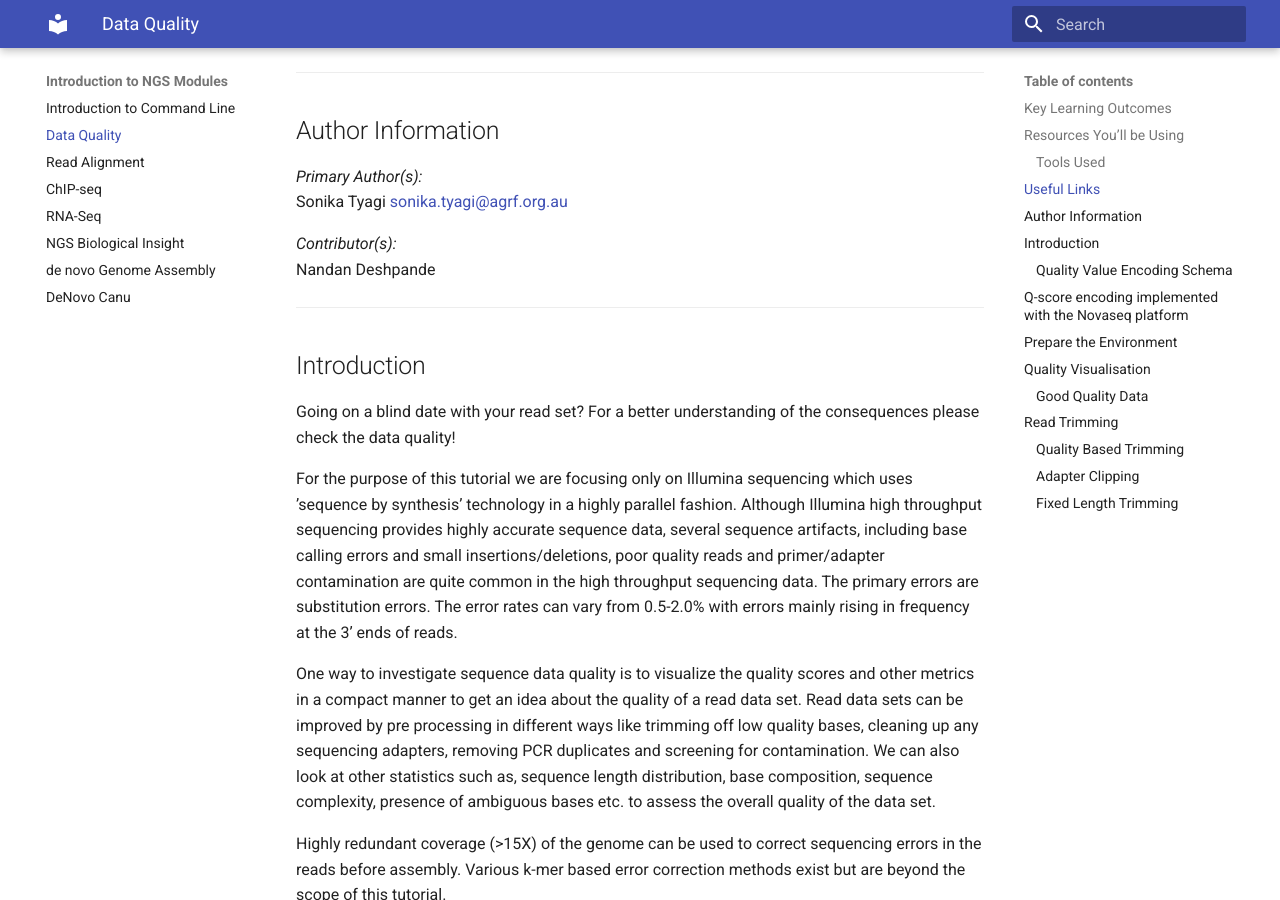
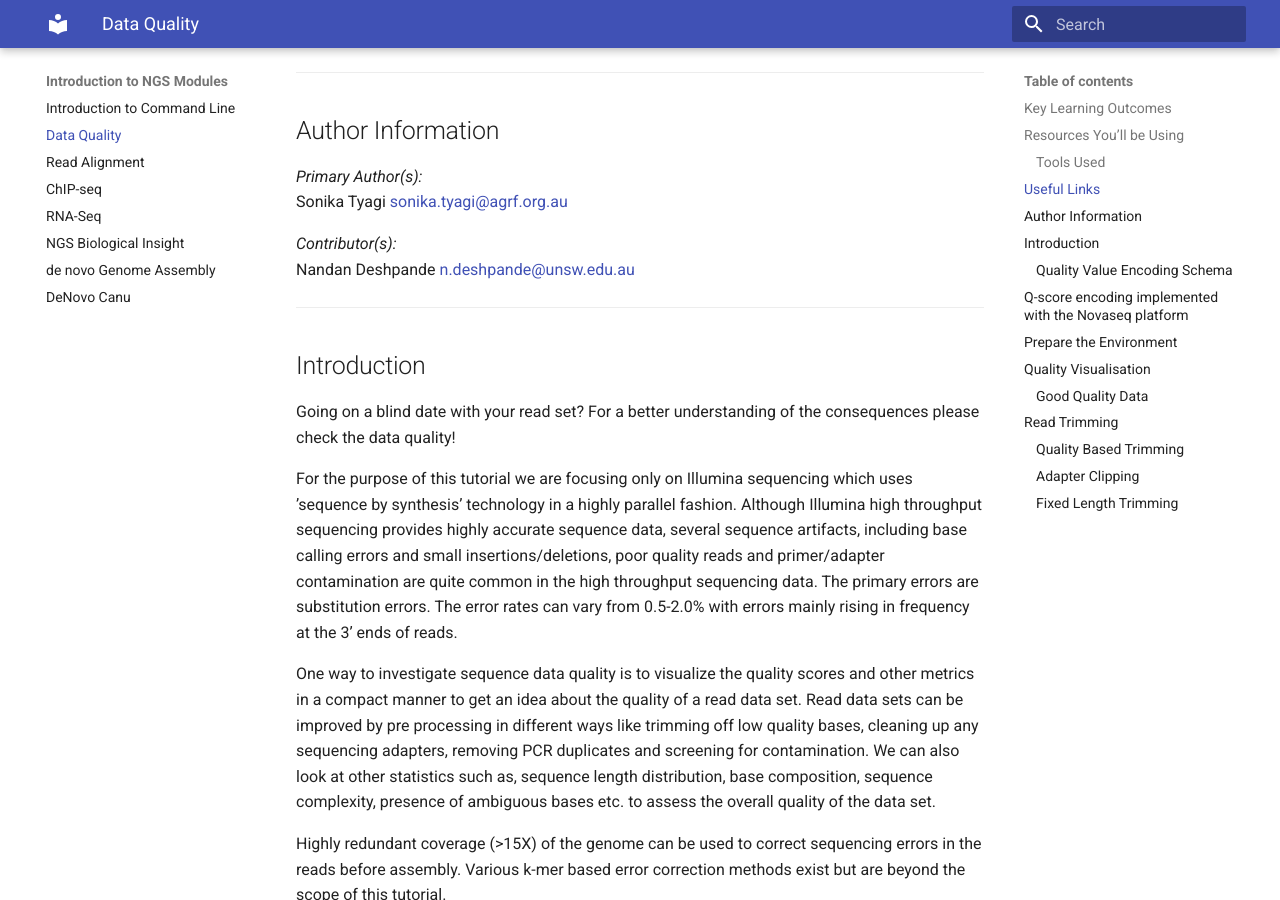
Before and after one commit to tsonika/intro-ngs-manuals, an MkDocs documentation site: the page built from docs/modules/btp-module-ngs-qc/ngs-qc.md, in a window 1280 px wide and 900 px high, scrolled down 847 px. Built offline with MkDocs 1.6.1 and Material for MkDocs 9.7.7, drawn with Linux system fonts in a browser that asks for light colours; old or Windows-style settings are respelled for this version of MkDocs; some of the changed lines change nothing that is shown.

Commit message:
Questions are fixed

```diff
--- a/docs/modules/btp-module-ngs-qc/ngs-qc.md
+++ b/docs/modules/btp-module-ngs-qc/ngs-qc.md
@@ -38,7 +38,7 @@
 Sonika Tyagi sonika.tyagi@agrf.org.au
 
 *Contributor(s):*
-Nandan Deshpande
+Nandan Deshpande n.deshpande@unsw.edu.au
 ***
 
 Introduction
@@ -231,13 +231,13 @@
 !!! hint ""
     ??? "**Hint**"
         look at the ’per base sequence quality plot’
-!!! sucess ""
+!!! success ""
     ???"** Answer**"
         Yes. Quality scores are dropping towards the end of the reads.
 
 !!! note "Question"
     What is the quality score range you see?
-!!! sucess ""
+!!! success ""
     ???"** Answer**"
         2-40
 
@@ -246,7 +246,7 @@
     At around which position do the scores start falling below Q20 for the 25% quartile range (25%of reads below Q20)?
 
 
-!!! sucess ""
+!!! success ""
     ???"** Answer**"
 	Around 30 bp position
 
@@ -254,7 +254,7 @@
 !!! note "Question"
     How can we trim the reads to filter out the low quality data?
 
-!!! sucess ""
+!!! success ""
     ???"** Answer**"
         By trimming off the bases after a fixed position of the read or by trimming off bases based on the quality score.
 
```
